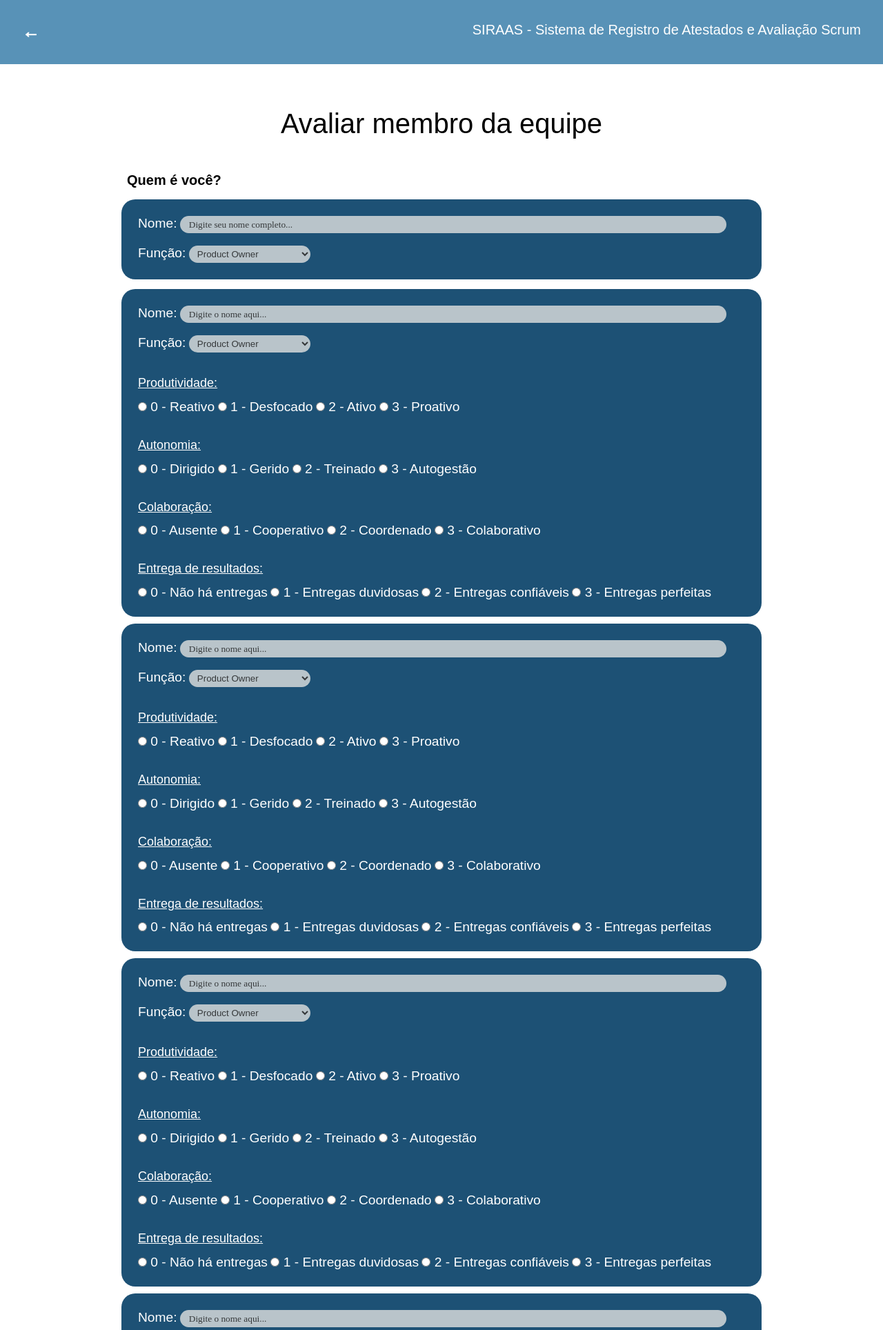
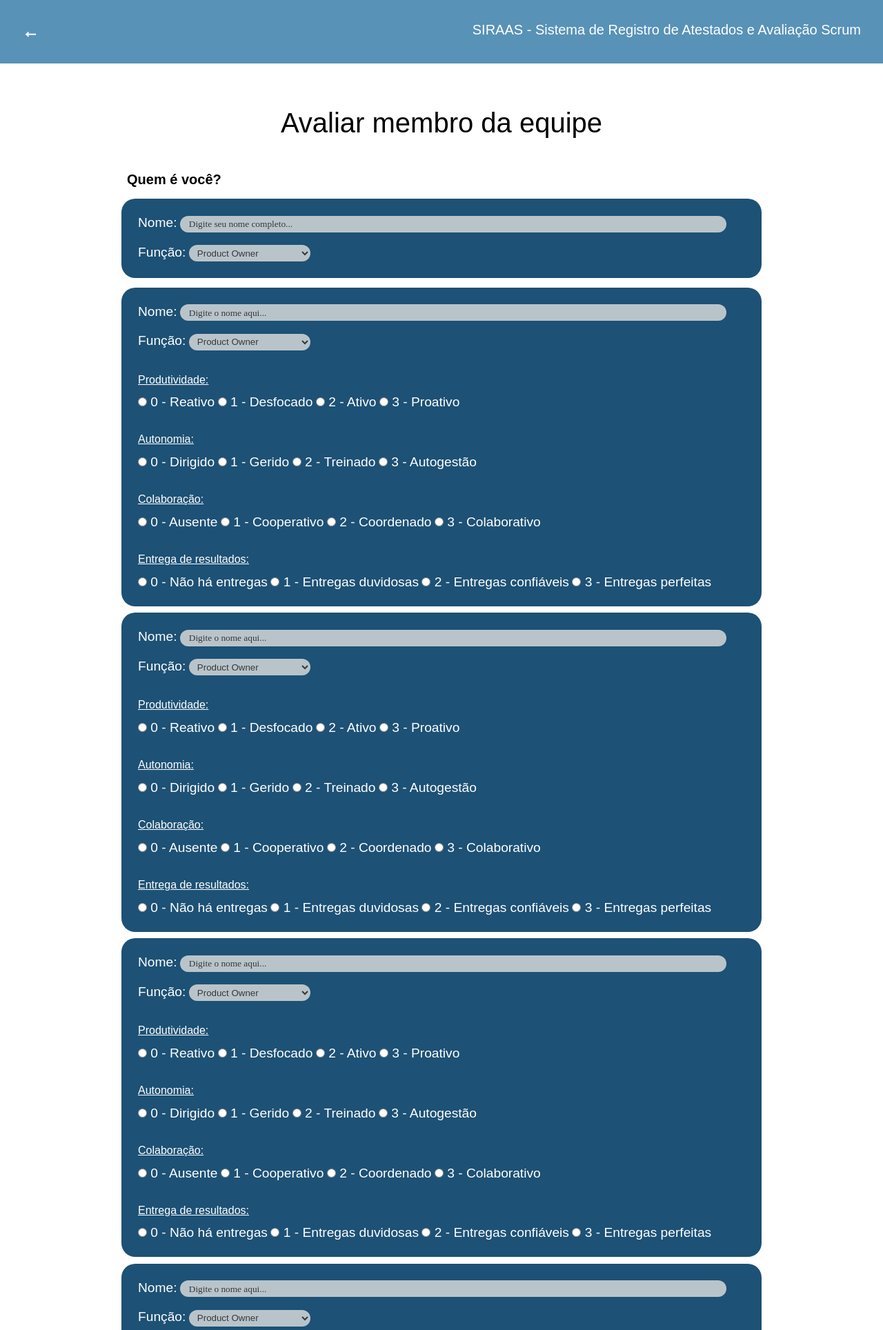
Before and after one commit to Gabrielle0905/API-1-Semestre, a Flask app: page /home/membro/avaliar in a window 1280 px wide. Shown: the top 1928 px of the page at 69% size. Run offline with Flask 3, Linux system fonts and the light colour scheme; parts of the project's set-up code (start-up, migrations or seed data) failed here and were passed over; some web fonts are replaced.

Commit message:
STYLE - Padronização do CSS

```diff
--- a/src/static/style/avaliacao_membro.css
+++ b/src/static/style/avaliacao_membro.css
@@ -48,7 +48,7 @@ h3 {
 
 h5 {
     color:white;
-    font-size: 18px;
+    font-size: 1rem;
     font-weight: 400;
     padding-bottom: 0.8rem;
     text-decoration: underline;
@@ -61,28 +61,28 @@ fieldset {
     width: 55rem;
     margin: auto;
     padding: 1.5rem;
-    border-radius: 20px;
+    border-radius: 1.25rem;
     border: none;
-    margin-bottom: 10px;
+    margin-bottom: 0.6rem;
 }
 
 input[type="text"] {
     width:90% ;
-    height: 25px;
-    border-radius: 25px;
+    height: 1.5rem;
+    border-radius: 1.5rem;
     border: none;
     background-color: #f4f0eab9;
 }
 
 select {
-    border-radius: 25px;
+    border-radius: 1.5rem;
     border: none;
     background-color: #f4f0eab9;
     cursor: pointer;
     color: rgba(0, 0, 0, 0.712);
     padding-left: 0.5rem;
     padding-right: 0.5rem;
-    height: 25px;
+    height: 1.5rem;
     width: 20%;
 
 }
@@ -109,7 +109,7 @@ label {
     background-color: transparent;
     border: none;
     color: white;
-    font-size: 25px;
+    font-size: 1.5rem;
     font-weight: 999;
     margin: 0%;
     padding-top: 0%;
@@ -124,10 +124,10 @@ label {
 #enviar{
     color: #ffffff;
     background-color: #1D5175;
-    border-radius: 15px;
-    margin-top: 40px;
-    width: 300px;
-    height: 60px;
+    border-radius: 1rem;
+    margin-top: 2.5rem;
+    width: 19rem;
+    height: 3.75rem;
     font-size: large;
     font-family: 'Inder';
     margin: auto
```
